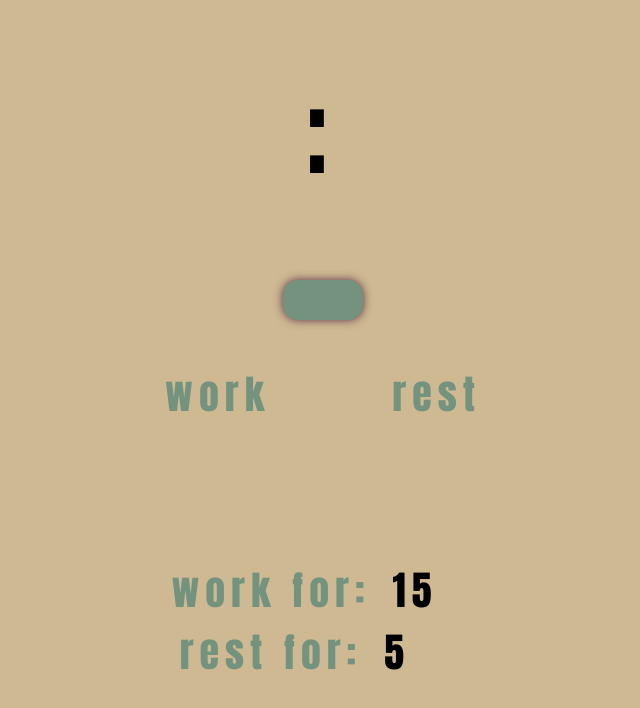
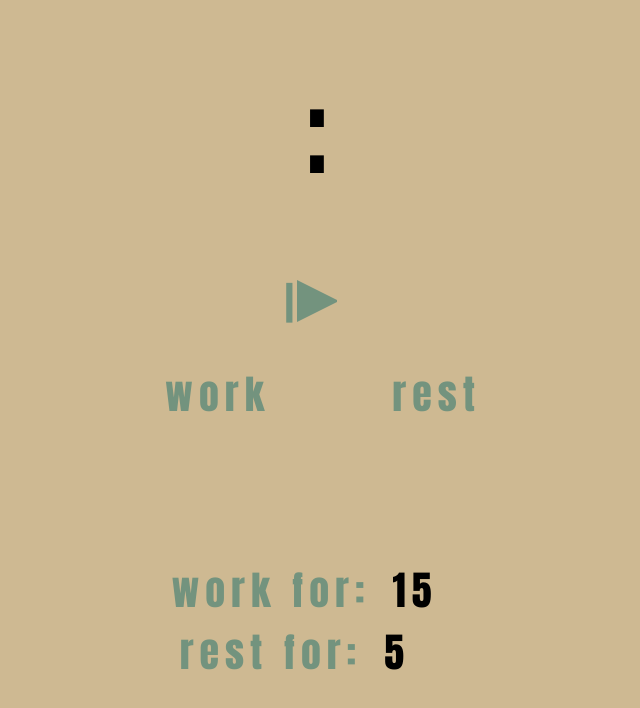
Before and after one commit to camelPhonso/il_pomodoro, a plain HTML site: page index.html in a window 1280 px wide. Shown: the whole page, without its empty margins (317-957 px from the left). Drawn offline with Linux system fonts and the light colour scheme.

Commit message:
edited start button

```diff
--- a/main.js
+++ b/main.js
@@ -80,12 +80,16 @@ startButton.addEventListener("click", () => turnOnTomato());
 
 workButton.addEventListener("click", () => {
   let workTimer = document.getElementById("work-timer").value;
+  currentState = "true";
   currentTimer = "work";
+  allIntervals.forEach((interval) => clearInterval(interval));
   countDown(workTimer);
 });
 
 restButton.addEventListener("click", () => {
   let restTimer = document.getElementById("rest-timer").value;
+  currentState = "true";
   currentTimer = "rest";
+  allIntervals.forEach((interval) => clearInterval(interval));
   countDown(restTimer);
 });
--- a/styles.css
+++ b/styles.css
@@ -59,13 +59,22 @@ input:checked + label {
 #start-button {
   position: absolute;
   top: 35vmin;
-  background-color: var(--blue);
-  border: none;
-  height: 1rem;
-  width: 2rem;
+  height: 5vmin;
+  width: 5vmin;
+  background-color: transparent;
   cursor: pointer;
-  border-radius: 15px;
-  box-shadow: 0 0 10px var(--violet);
+  border-top: 2.5vmin solid transparent;
+  border-bottom: 2.5vmin solid transparent;
+  border-left: 5vmin solid var(--blue);
+  border-right: none;
+}
+
+#start-button::before {
+  content: "|";
+  position: absolute;
+  top: -3.2vmin;
+  left: -6.5vmin;
+  color: var(--blue);
 }
 
 #settings {
```
